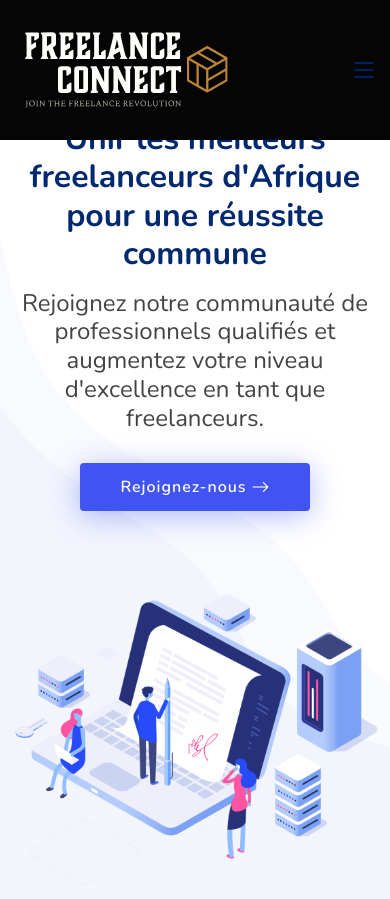
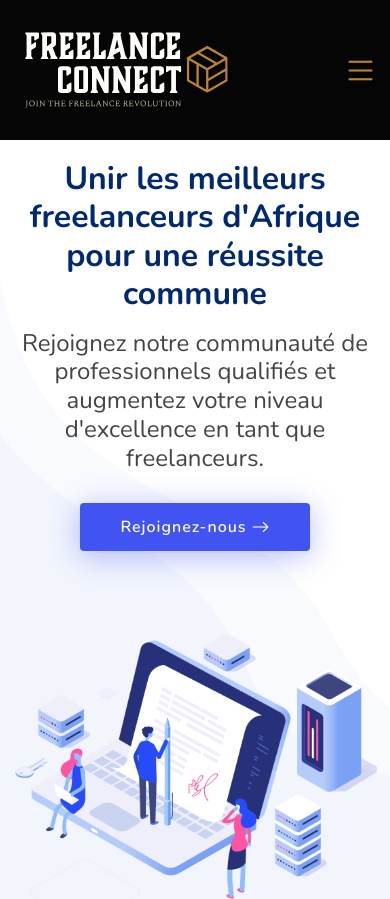
Before and after one commit to Abdoulaye-Thespy/Connect.pro, a plain HTML site: page FR/index.html in a window 390 px wide. Shown: the top 899 px of the page. Drawn offline with nearby package versions, Linux system fonts and the light colour scheme.

Commit message:
fix: mobile version icon

```diff
--- a/FR/assets/css/style.css
+++ b/FR/assets/css/style.css
@@ -248,7 +248,7 @@ section {
 .navbar .active,
 .navbar .active:focus,
 .navbar li:hover>a {
-  color: #ba8437;;
+  color: #ba8437;
 }
 
 .navbar .getstarted,
@@ -336,8 +336,8 @@ section {
 * Mobile Navigation
 */
 .mobile-nav-toggle {
-  color: #012970;
-  font-size: 28px;
+  color: #ba8437;
+  font-size: 35px;
   cursor: pointer;
   display: none;
   line-height: 0;
@@ -503,6 +503,9 @@ section {
 }
 
 @media (max-width: 991px) {
+  .introduction-hub{
+    margin-top: 30px;
+  }
   .hero {
     height: auto;
     padding: 120px 0 60px 0;
@@ -519,6 +522,9 @@ section {
 }
 
 @media (max-width: 768px) {
+  .introduction-hub{
+    margin-top: 40px;
+  }
   .hero {
     text-align: center;
   }
```
Also changed, not shown: FR/index.html (+1 -2 lines).
